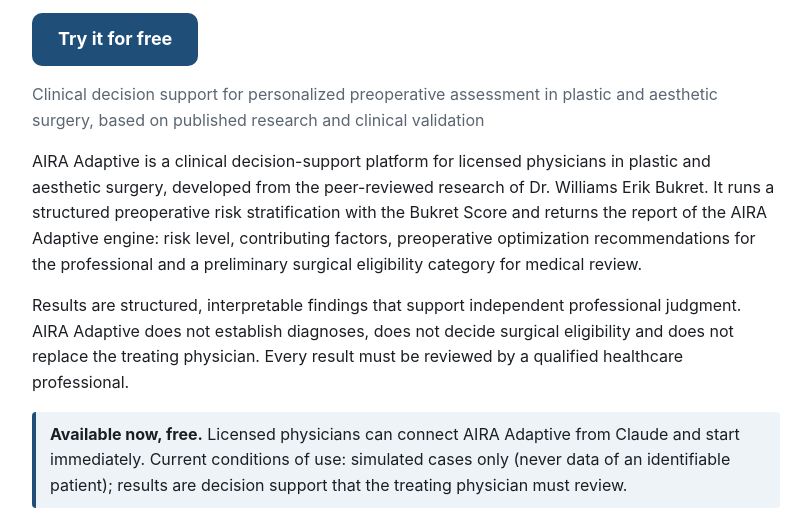
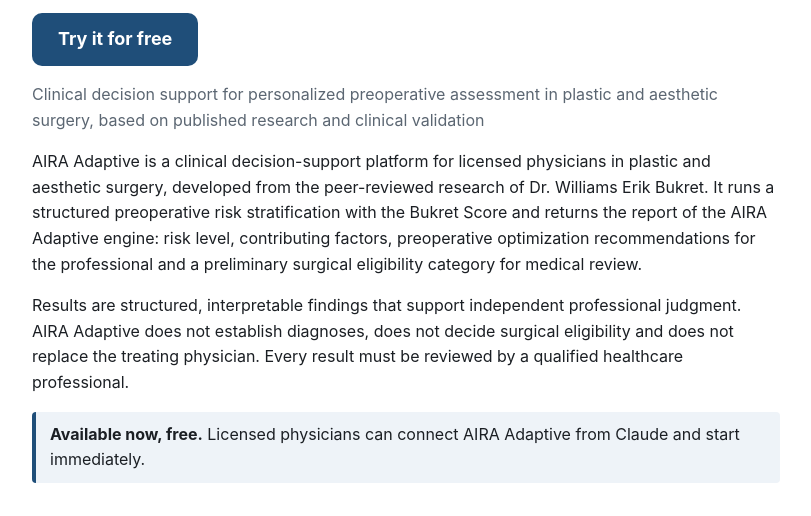
Before and after one commit to aira10medical/airaadaptive.com, a plain HTML site: page index.html in a window 1280 px wide. Shown: the part 217-733 px from the top of the page, without its empty margins (234-1045 px from the left). Drawn offline with Linux system fonts and the light colour scheme.

Commit message:
Home: recuadro azul sólo con «Available now, free.»
Co-Authored-By: Claude Opus 5.5 <noreply@anthropic.com>

```diff
--- a/index.html
+++ b/index.html
@@ -21,7 +21,7 @@
 <p class="muted">Clinical decision support for personalized preoperative assessment in plastic and aesthetic surgery, based on published research and clinical validation</p>
 <p>AIRA Adaptive is a clinical decision-support platform for licensed physicians in plastic and aesthetic surgery, developed from the peer-reviewed research of Dr. Williams Erik Bukret. It runs a structured preoperative risk stratification with the Bukret Score and returns the report of the AIRA Adaptive engine: risk level, contributing factors, preoperative optimization recommendations for the professional and a preliminary surgical eligibility category for medical review.</p>
 <p>Results are structured, interpretable findings that support independent professional judgment. AIRA Adaptive does not establish diagnoses, does not decide surgical eligibility and does not replace the treating physician. Every result must be reviewed by a qualified healthcare professional.</p>
-<p class="note"><strong>Available now, free.</strong> Licensed physicians can connect AIRA Adaptive from Claude and start immediately. Current conditions of use: simulated cases only (never data of an identifiable patient); results are decision support that the treating physician must review.</p>
+<p class="note"><strong>Available now, free.</strong> Licensed physicians can connect AIRA Adaptive from Claude and start immediately.</p>
 <h2>Scientific basis</h2>
 <ul>
   <li>Bukret WE. A Novel Artificial Intelligence-assisted Risk Assessment Model for Preventing Complications in Esthetic Surgery. <em>Plast Reconstr Surg Glob Open</em> 2021;9(7):e3698. <a href="https://doi.org/10.1097/GOX.0000000000003698">doi:10.1097/GOX.0000000000003698</a> &mdash; development of the Bukret Score and internal validation in a retrospective cohort (372 patients): complication rates rose across risk groups.</li>
```
